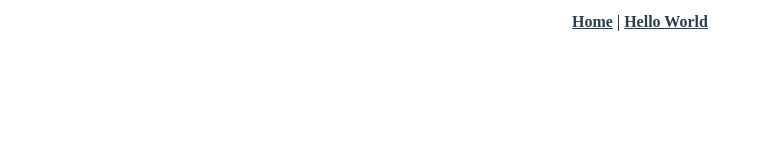
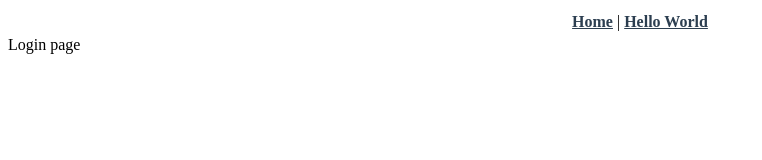
Before and after one commit to ddipp/ddipp.net, a Vue app in the folder frontend/: page /login in a window 1280 px wide. Before the commit this address had no page. Shown: the top 160 px of the page, without its empty margins (0-762 px from the left). Built offline with nearby package versions, Linux system fonts and the light colour scheme.

Commit message:
коммит для передачи на дугой компьютер

```diff
--- a/frontend/src/router/index.js
+++ b/frontend/src/router/index.js
@@ -1,6 +1,7 @@
 import { createRouter, createWebHistory } from 'vue-router';
 import HelloWorld from '@/views/HelloWorld.vue';
 import Home from '@/views/Home.vue';
+import Login from '@/views/Login.vue';
 
 const routes = [
   {
@@ -16,6 +17,11 @@
       requiresAuth: true,
     },
   },
+  {
+    path: '/login',
+    name: 'Login',
+    component: Login,
+  },
 ];
 
 const router = createRouter({
@@ -26,7 +32,7 @@
 router.beforeEach((to, from, next) => {
   // Проверяем в meta маршрута requiresAuth
   if (to.matched.some((record) => record.meta.requiresAuth)) {
-    // console.log('required auth');
+    // Проверям токен JWT
     if (localStorage.getItem('jwt') == null) {
       next({
         path: '/login',
--- /dev/null
+++ b/frontend/src/views/Login.vue
@@ -0,0 +1,11 @@
+<template>
+  <div class="hello">
+    Login page
+  </div>
+</template>
+
+<script>
+</script>
+
+<style scoped>
+</style>
```
Also changed, not shown: 5 other files (tests, documents, lock files or other folders).
